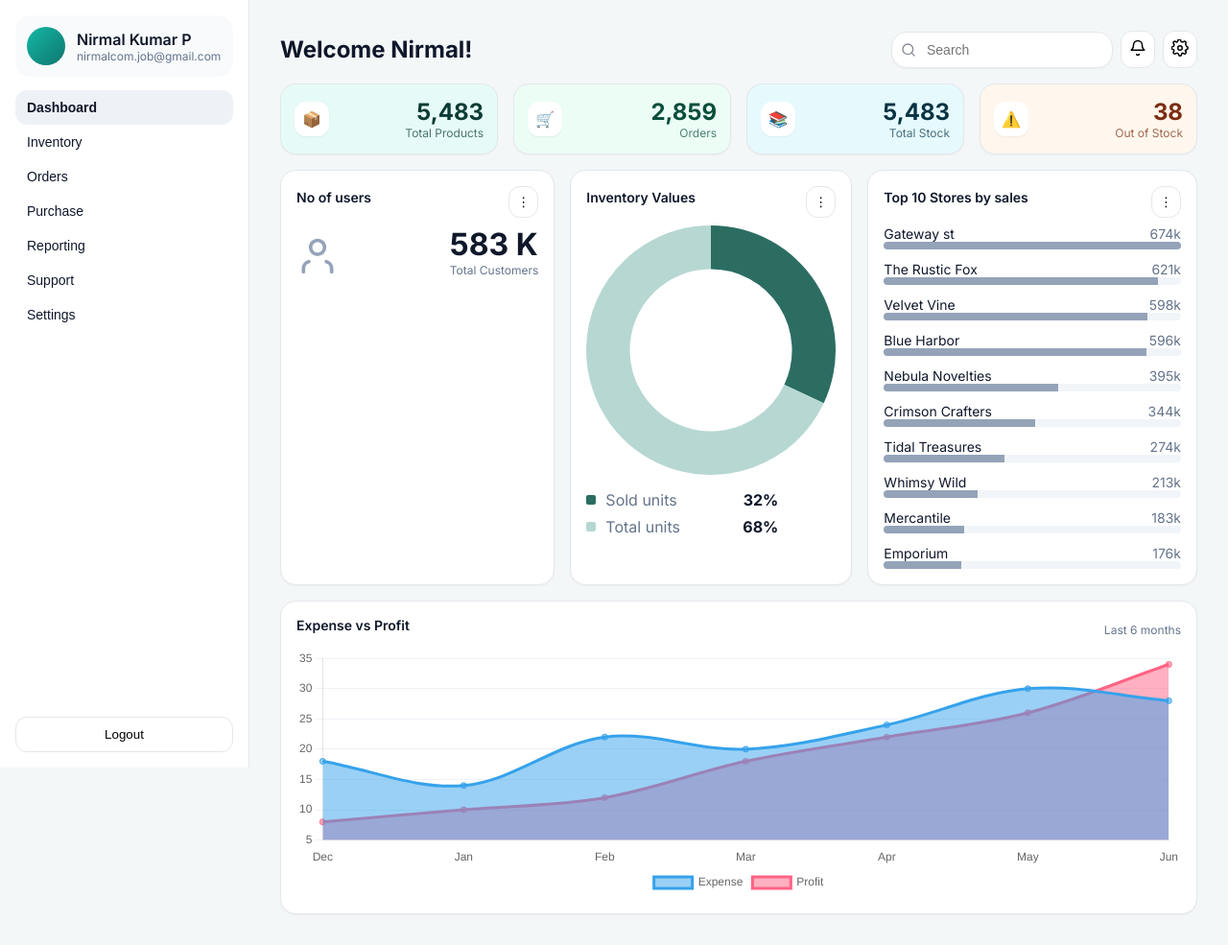
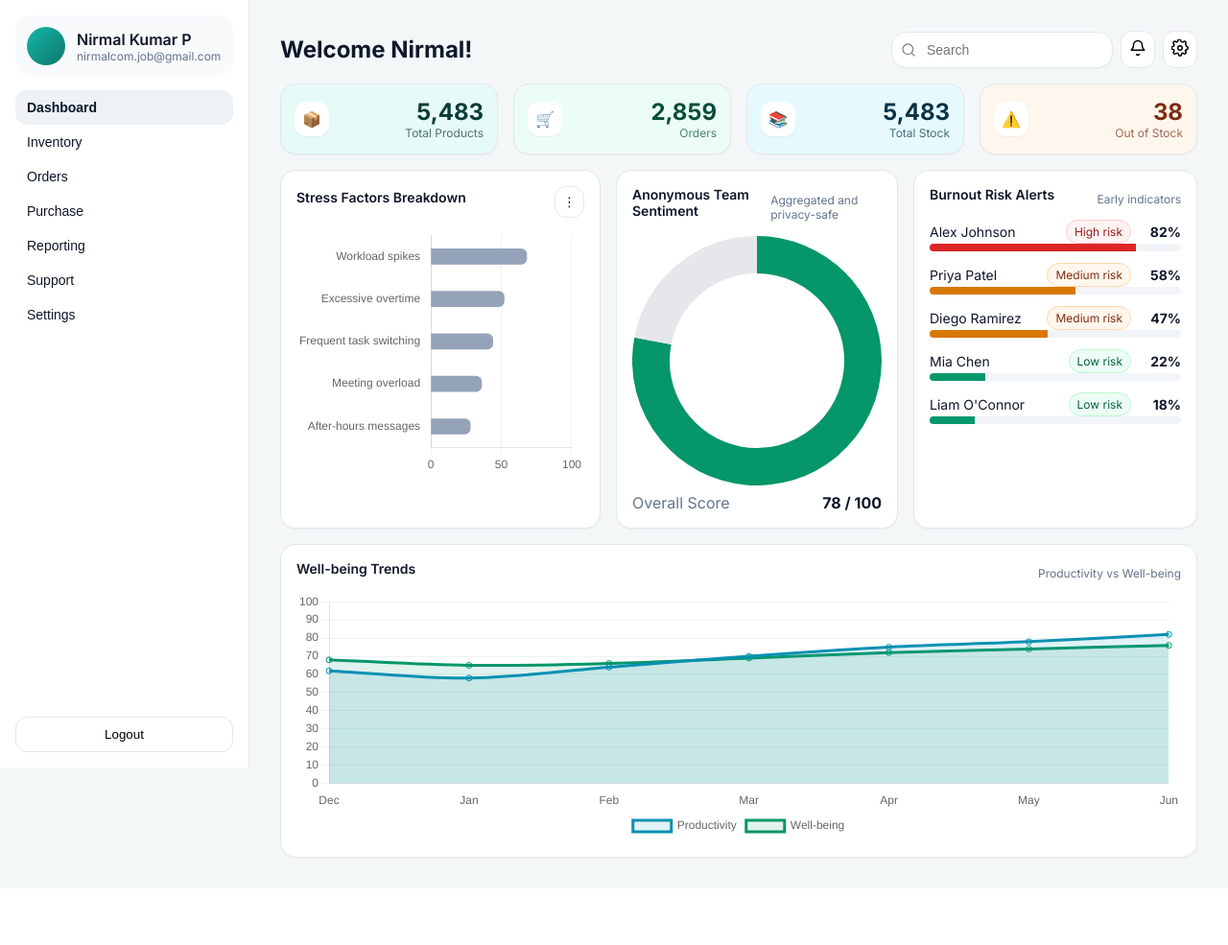
Before and after one commit to dvncstll/ThriveTrack, a Flask app: page / in a window 1280 px wide. Shown: the whole page at 96% size. After the commit the page ends 896 px from the top, so only its background shows below. Run offline with Flask 3, Linux system fonts and the light colour scheme.

Commit message:
Change the value of each column

```diff
--- a/templates/index.html
+++ b/templates/index.html
@@ -19,6 +19,7 @@
       --green-50:#ecfdf5; --green-600:#059669;
       --cyan-50:#e6fafe; --cyan-600:#0891b2;
       --amber-50:#fff7ed; --amber-600:#d97706;
+      --rose-50:#fef2f2; --rose-600:#dc2626;
     }
     * { box-sizing: border-box; }
     html, body { height: 100%; }
@@ -123,6 +124,15 @@
     .dot { width: 10px; height: 10px; border-radius: 2px; display: inline-block; }
 
     .footer-note { font-size: 12px; color: var(--muted); }
+
+    /* New: Insights grids and badges */
+    .insights-2 { grid-template-columns: 1fr; }
+    @media (min-width: 1024px) { .insights-2 { grid-template-columns: 1fr 1fr; } }
+
+    .badge { font-size: 12px; padding: 4px 8px; border-radius: 999px; border: 1px solid var(--line); }
+    .risk-high { background: var(--rose-50); color: #991b1b; border-color: #fecaca; }
+    .risk-medium { background: var(--amber-50); color: #7c2d12; border-color: #fed7aa; }
+    .risk-low { background: var(--green-50); color: #065f46; border-color: #bbf7d0; }
   </style>
 </head>
 <body>
@@ -165,7 +175,7 @@
               <svg width="18" height="18" viewBox="0 0 24 24" fill="none" stroke="currentColor" stroke-width="2" stroke-linecap="round" stroke-linejoin="round"><path d="M18 8a6 6 0 0 0-12 0c0 7-3 5-3 7h18c0-2-3 0-3-7"/><path d="M13.73 21a2 2 0 0 1-3.46 0"/></svg>
             </button>
             <button class="iconbtn" title="Settings">
-              <svg width="18" height="18" viewBox="0 0 24 24" fill="none" stroke="currentColor" stroke-width="2" stroke-linecap="round" stroke-linejoin="round"><circle cx="12" cy="12" r="3"/><path d="M19.4 15a1.65 1.65 0 0 0 .33 1.82l.06.06a2 2 0 1 1-2.83 2.83l-.06-.06a1.65 1.65 0 0 0-1.82-.33 1.65 1.65 0 0 0-1 1.51V21a2 2 0 1 1-4 0v-.09A1.65 1.65 0 0 0 8 19.4a1.65 1.65 0 0 0-1.82.33l-.06-.06a2 2 0 1 1-2.83-2.83l.06-.06A1.65 1.65 0 0 0 3.6 15a1.65 1.65 0 0 0-1.51-1H2a2 2 0 1 1 0-4h.09A1.65 1.65 0 0 0 3.6 8a1.65 1.65 0 0 0-.33-1.82l-.06-.06a2 2 0 1 1 2.83-2.83l.06.06A1.65 1.65 0 0 0 8 3.6a1.65 1.65 0 0 0 1-1.51V2a2 2 0 1 1 4 0v.09A1.65 1.65 0 0 0 15 3.6a1.65 1.65 0 0 0 1.82-.33l.06-.06a2 2 0 1 1 2.83 2.83l.06.06A1.65 1.65 0 0 0 20.4 8c.36.61.57 1.32.6 2.05V10a2 2 0 1 1 0 4h-.09c-.03.73-.24 1.44-.51 2.05z"/></svg>
+              <svg width="18" height="18" viewBox="0 0 24 24" fill="none" stroke="currentColor" stroke-width="2" stroke-linecap="round" stroke-linejoin="round"><circle cx="12" cy="12" r="3"/><path d="M19.4 15a1.65 1.65 0 0 0 .33 1.82l.06.06a2 2 0 1 1-2.83 2.83l-.06-.06a1.65 1.65 0 0 0-1.82-.33 1.65 1.65 0 0 0-1 1.51V21a2 2 0 1 1-4 0v-.09A1.65 1.65 0 0 0 8 19.4a1.65 1.65 0 0 0-1.82.33l-.06.06a2 2 0 1 1-2.83-2.83l.06-.06A1.65 1.65 0 0 0 3.6 15a1.65 1.65 0 0 0-1.51-1H2a2 2 0 1 1 0-4h.09A1.65 1.65 0 0 0 3.6 8a1.65 1.65 0 0 0-.33-1.82l-.06-.06a2 2 0 1 1 2.83-2.83l.06.06A1.65 1.65 0 0 0 8 3.6a1.65 1.65 0 0 0 1-1.51V2a2 2 0 1 1 4 0v.09A1.65 1.65 0 0 0 15 3.6a1.65 1.65 0 0 0 1.82-.33l.06-.06a2 2 0 1 1 2.83 2.83l.06.06A1.65 1.65 0 0 0 20.4 8c.36.61.57 1.32.6 2.05V10a2 2 0 1 1 0 4h-.09c-.03.73-.24 1.44-.51 2.05z"/></svg>
             </button>
           </div>
         </div>
@@ -206,38 +216,31 @@
       <!-- Middle Row -->
       <section class="grid middle" style="margin-top:16px">
         <div class="card">
-          <div class="row" style="margin-bottom:8px"><h3>No of users</h3><button class="iconbtn" aria-label="more">⋮</button></div>
-          <div class="row" style="align-items:flex-end; gap:12px">
-            <svg width="44" height="44" viewBox="0 0 24 24" fill="none" stroke="#94a3b8" stroke-width="2" stroke-linecap="round" stroke-linejoin="round"><path d="M20 21v-2a4 4 0 0 0-3-3.87"/><path d="M4 21v-2a4 4 0 0 1 3-3.87"/><circle cx="12" cy="7" r="4"/></svg>
-            <div>
-              <div style="font-size:32px; font-weight:700">583 K</div>
-              <div class="muted" style="font-size:12px">Total Customers</div>
-            </div>
-          </div>
+          <div class="row" style="margin-bottom:8px"><h3>Stress Factors Breakdown</h3><button class="iconbtn" aria-label="more">⋮</button></div>
+          <div class="chart-wrap"><canvas id="stressBar"></canvas></div>
         </div>
 
         <div class="card">
-          <div class="row" style="margin-bottom:8px"><h3>Inventory Values</h3><button class="iconbtn" aria-label="more">⋮</button></div>
-          <div class="row" style="gap:16px; align-items:center; flex-wrap:wrap">
-            <div class="chart-wrap"><canvas id="pieChart"></canvas></div>
-            <div style="min-width:200px">
-              <div class="row" style="gap:10px; margin-bottom:8px"><span class="dot" style="background:#2c6d62"></span><span class="muted">Sold units</span><strong style="margin-left:auto">32%</strong></div>
-              <div class="row" style="gap:10px"><span class="dot" style="background:#b7d7d2"></span><span class="muted">Total units</span><strong style="margin-left:auto">68%</strong></div>
-            </div>
-          </div>
+          <div class="row" style="margin-bottom:8px"><h3>Anonymous Team Sentiment</h3><span class="footer-note">Aggregated and privacy-safe</span></div>
+          <div class="chart-wrap"><canvas id="sentimentChart"></canvas></div>
+          <div class="row" style="margin-top:8px"><span class="muted">Overall Score</span><strong id="sentimentScore" style="margin-left:auto">-</strong></div>
         </div>
 
         <div class="card">
-          <div class="row" style="margin-bottom:8px"><h3>Top 10 Stores by sales</h3><button class="iconbtn" aria-label="more">⋮</button></div>
-          <div id="stores" style="display:grid; gap:12px"></div>
+          <div class="row" style="margin-bottom:8px"><h3>Burnout Risk Alerts</h3><span class="footer-note">Early indicators</span></div>
+          <div id="burnoutList" style="display:grid; gap:12px"></div>
         </div>
       </section>
 
-      <!-- Expense vs Profit -->
+      <!-- Well-being Trends (Main) -->
       <section class="card" style="margin-top:16px">
-        <div class="row" style="margin-bottom:6px"><h3>Expense vs Profit</h3><span class="footer-note">Last 6 months</span></div>
-        <div class="chart-wrap"><canvas id="lineChart"></canvas></div>
+        <div class="row" style="margin-bottom:6px"><h3>Well-being Trends</h3><span class="footer-note">Productivity vs Well-being</span></div>
+        <div class="chart-wrap"><canvas id="wellbeingChart"></canvas></div>
       </section>
+
+
+
+
 
     </main>
   </div>
@@ -254,72 +257,111 @@
       { m: "Jun", expense: 28, profit: 34 }
     ];
 
-    const pieCtx = document.getElementById('pieChart');
-    new Chart(pieCtx, {
-      type: 'doughnut',
-      data: {
-        labels: ['Sold units', 'Total units'],
-        datasets: [{
-          data: [32, 68],
-          backgroundColor: ['#2c6d62', '#b7d7d2'],
-          borderWidth: 0,
-        }]
-      },
-      options: {
-        plugins: { legend: { display: false } },
-        cutout: '65%'
-      }
+
+
+    // ----- Burnout Risk Alerts (Top-right card) -----
+    const burnoutAlertsMain = [
+      { name: 'Alex Johnson', risk: 'High', pct: 82 },
+      { name: 'Priya Patel', risk: 'Medium', pct: 58 },
+      { name: 'Diego Ramirez', risk: 'Medium', pct: 47 },
+      { name: 'Mia Chen', risk: 'Low', pct: 22 },
+      { name: 'Liam O\'Connor', risk: 'Low', pct: 18 }
+    ];
+
+    const container = document.getElementById('burnoutList');
+    burnoutAlertsMain.forEach(({name, risk, pct}) => {
+      const riskColor = risk === 'High' ? '#dc2626' : risk === 'Medium' ? '#d97706' : '#059669';
+      const riskClass = risk === 'High' ? 'risk-high' : risk === 'Medium' ? 'risk-medium' : 'risk-low';
+      const row = document.createElement('div');
+      row.innerHTML = `
+        <div class="row" style="font-size:14px">
+          <span style="flex:1; overflow:hidden; text-overflow:ellipsis; white-space:nowrap">${name}</span>
+          <span class="badge ${riskClass}">${risk} risk</span>
+          <strong style="min-width:44px; text-align:right">${pct}%</strong>
+        </div>
+        <div class="progress"><span style="width:${pct}%; background:${riskColor}"></span></div>
+      `;
+      container.appendChild(row);
     });
 
-    const lineCtx = document.getElementById('lineChart');
-    new Chart(lineCtx, {
+    // ----- New: Well-being Trends (Productivity vs Well-being) -----
+    const wellbeingCtx = document.getElementById('wellbeingChart');
+    const wellbeingData = [
+      { m: 'Dec', prod: 62, wb: 68 },
+      { m: 'Jan', prod: 58, wb: 65 },
+      { m: 'Feb', prod: 64, wb: 66 },
+      { m: 'Mar', prod: 70, wb: 69 },
+      { m: 'Apr', prod: 75, wb: 72 },
+      { m: 'May', prod: 78, wb: 74 },
+      { m: 'Jun', prod: 82, wb: 76 }
+    ];
+
+    new Chart(wellbeingCtx, {
       type: 'line',
       data: {
-        labels: expenseProfit.map(d => d.m),
-        labels: expenseProfit.map(d => d.m),
+        labels: wellbeingData.map(d => d.m),
         datasets: [
-          { label: 'Expense', data: expenseProfit.map(d => d.expense), tension: .35, fill: true },
-          { label: 'Profit', data: expenseProfit.map(d => d.profit), tension: .35, fill: true },
+          { label: 'Productivity', data: wellbeingData.map(d => d.prod), borderColor: '#0891b2', backgroundColor: 'rgba(8,145,178,0.12)', tension: .35, fill: true },
+          { label: 'Well-being', data: wellbeingData.map(d => d.wb), borderColor: '#059669', backgroundColor: 'rgba(5,150,105,0.12)', tension: .35, fill: true },
         ]
       },
       options: {
         responsive: true,
         maintainAspectRatio: false,
         scales: {
-          y: { grid: { color: '#eef2f7' } },
+          y: { beginAtZero: true, max: 100, grid: { color: '#eef2f7' } },
           x: { grid: { display: false } }
         },
         plugins: { legend: { position: 'bottom' } }
       }
     });
 
-    // ----- Top stores list -----
-    const topStores = [
-      ["Gateway st", 674],
-      ["The Rustic Fox", 621],
-      ["Velvet Vine", 598],
-      ["Blue Harbor", 596],
-      ["Nebula Novelties", 395],
-      ["Crimson Crafters", 344],
-      ["Tidal Treasures", 274],
-      ["Whimsy Wild", 213],
-      ["Mercantile", 183],
-      ["Emporium", 176]
-    ];
 
-    const max = Math.max(...topStores.map(s => s[1]));
-    const container = document.getElementById('stores');
-    topStores.forEach(([name, val]) => {
-      const row = document.createElement('div');
-      row.innerHTML = `
-        <div class="row" style="font-size:14px">
-          <span style="flex:1; overflow:hidden; text-overflow:ellipsis; white-space:nowrap">${name}</span>
-          <span class="muted">${val}k</span>
-        </div>
-        <div class="progress"><span style="width:${(val/max)*100}%"></span></div>
-      `;
-      container.appendChild(row);
+    // ----- New: Stress Factors Breakdown (Horizontal Bar) -----
+    const stressCtx = document.getElementById('stressBar');
+    new Chart(stressCtx, {
+      type: 'bar',
+      data: {
+        labels: ['Workload spikes', 'Excessive overtime', 'Frequent task switching', 'Meeting overload', 'After-hours messages'],
+        datasets: [{
+          label: 'Impact score',
+          data: [68, 52, 44, 36, 28],
+          backgroundColor: '#94a3b8',
+          borderRadius: 6,
+          barThickness: 16
+        }]
+      },
+      options: {
+        indexAxis: 'y',
+        responsive: true,
+        maintainAspectRatio: false,
+        scales: {
+          x: { beginAtZero: true, max: 100, grid: { color: '#eef2f7' } },
+          y: { grid: { display: false } }
+        },
+        plugins: { legend: { display: false } }
+      }
     });
+
+    // ----- Anonymous Team Sentiment (now in middle row) -----
+    const sentimentScore = 78; // 0-100
+    const sentimentCtx = document.getElementById('sentimentChart');
+    new Chart(sentimentCtx, {
+      type: 'doughnut',
+      data: {
+        labels: ['Score', 'Remainder'],
+        datasets: [{
+          data: [sentimentScore, 100 - sentimentScore],
+          backgroundColor: ['#059669', '#e5e7eb'],
+          borderWidth: 0
+        }]
+      },
+      options: {
+        cutout: '70%',
+        plugins: { legend: { display: false } }
+      }
+    });
+    document.getElementById('sentimentScore').textContent = `${sentimentScore} / 100`;
   </script>
 </body>
 </html>
```
